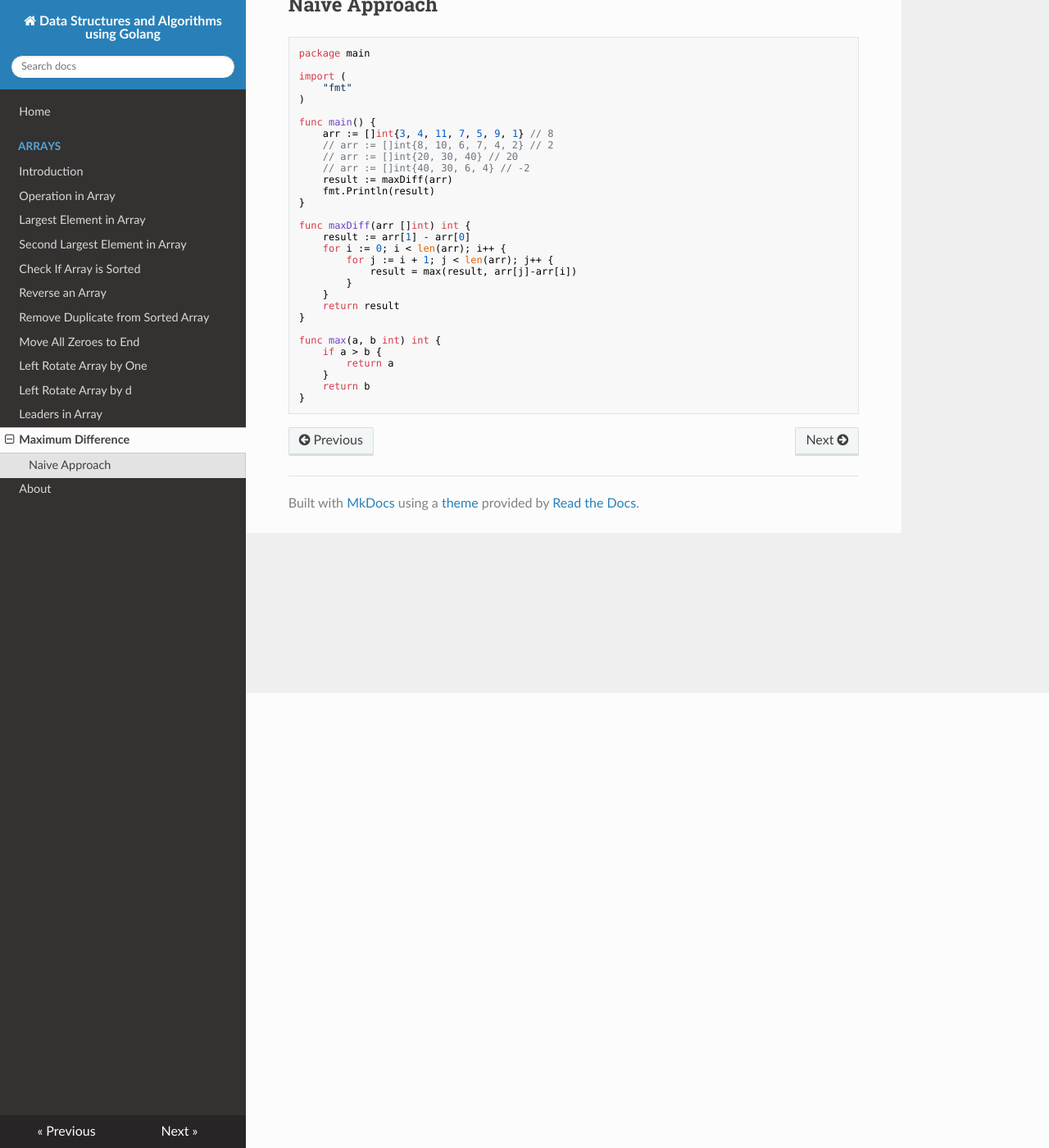
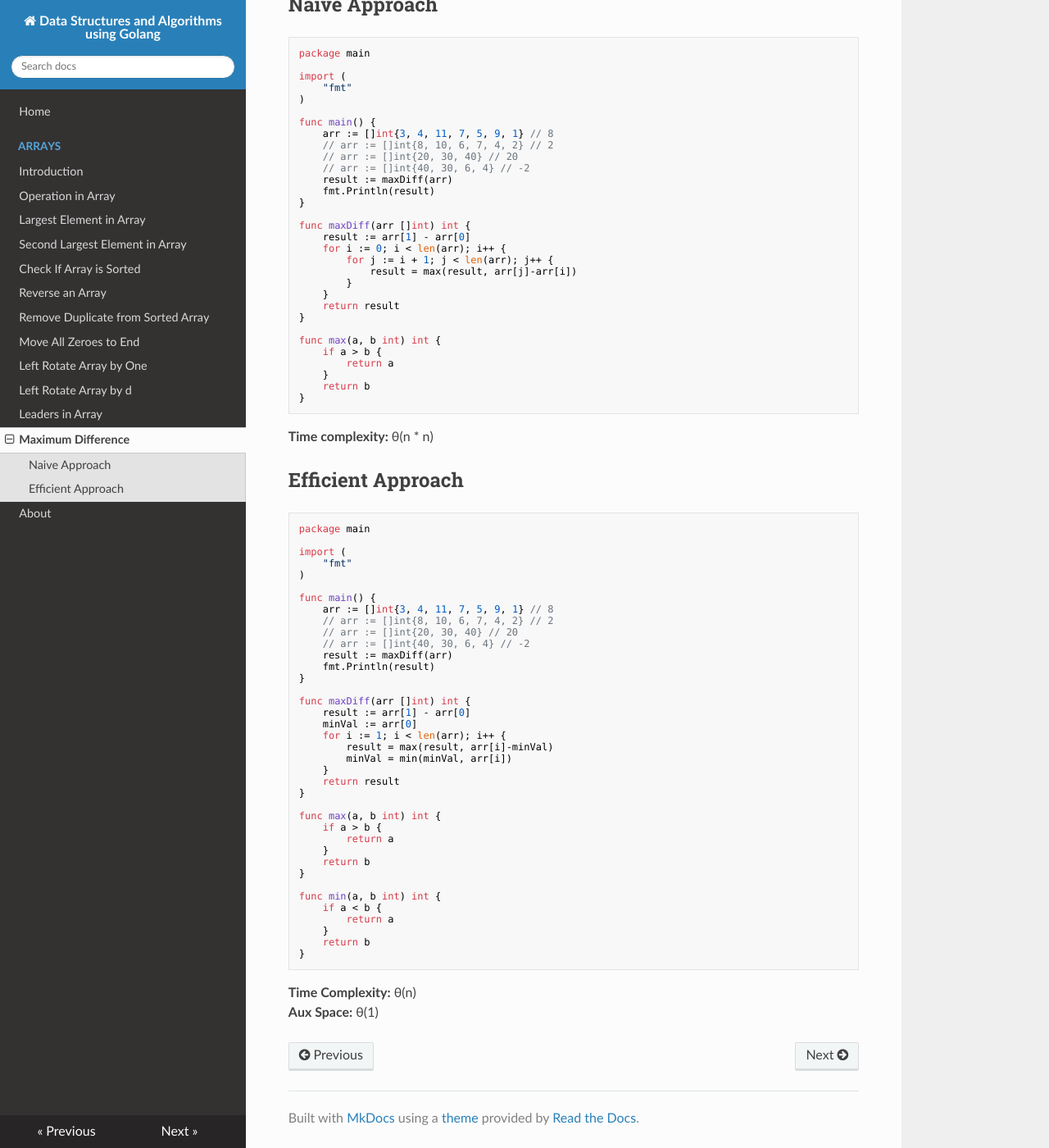
Before and after one commit to prithvipal/golang-dsa, an MkDocs documentation site: the page built from docs/array/maximum_difference.md, in a window 1280 px wide and 1400 px high, scrolled down 555 px. Shown: the whole window at 82% size. Built offline with MkDocs 1.6.1, drawn with Linux system fonts in a browser that asks for light colours; nearby versions of some CDN libraries.

Commit message:
efficient approach of max diff

````diff
--- a/docs/array/maximum_difference.md
+++ b/docs/array/maximum_difference.md
@@ -52,3 +52,51 @@ func max(a, b int) int {
 	return b
 }
 ```
+
+**Time complexity:** &theta;(n * n)
+
+## Efficient Approach
+
+```
+package main
+
+import (
+	"fmt"
+)
+
+func main() {
+	arr := []int{3, 4, 11, 7, 5, 9, 1} // 8
+	// arr := []int{8, 10, 6, 7, 4, 2} // 2
+	// arr := []int{20, 30, 40} // 20
+	// arr := []int{40, 30, 6, 4} // -2
+	result := maxDiff(arr)
+	fmt.Println(result)
+}
+
+func maxDiff(arr []int) int {
+	result := arr[1] - arr[0]
+	minVal := arr[0]
+	for i := 1; i < len(arr); i++ {
+		result = max(result, arr[i]-minVal)
+		minVal = min(minVal, arr[i])
+	}
+	return result
+}
+
+func max(a, b int) int {
+	if a > b {
+		return a
+	}
+	return b
+}
+
+func min(a, b int) int {
+	if a < b {
+		return a
+	}
+	return b
+}
+```
+
+**Time Complexity:** &theta;(n) <br>
+**Aux Space:** &theta;(1)
````
